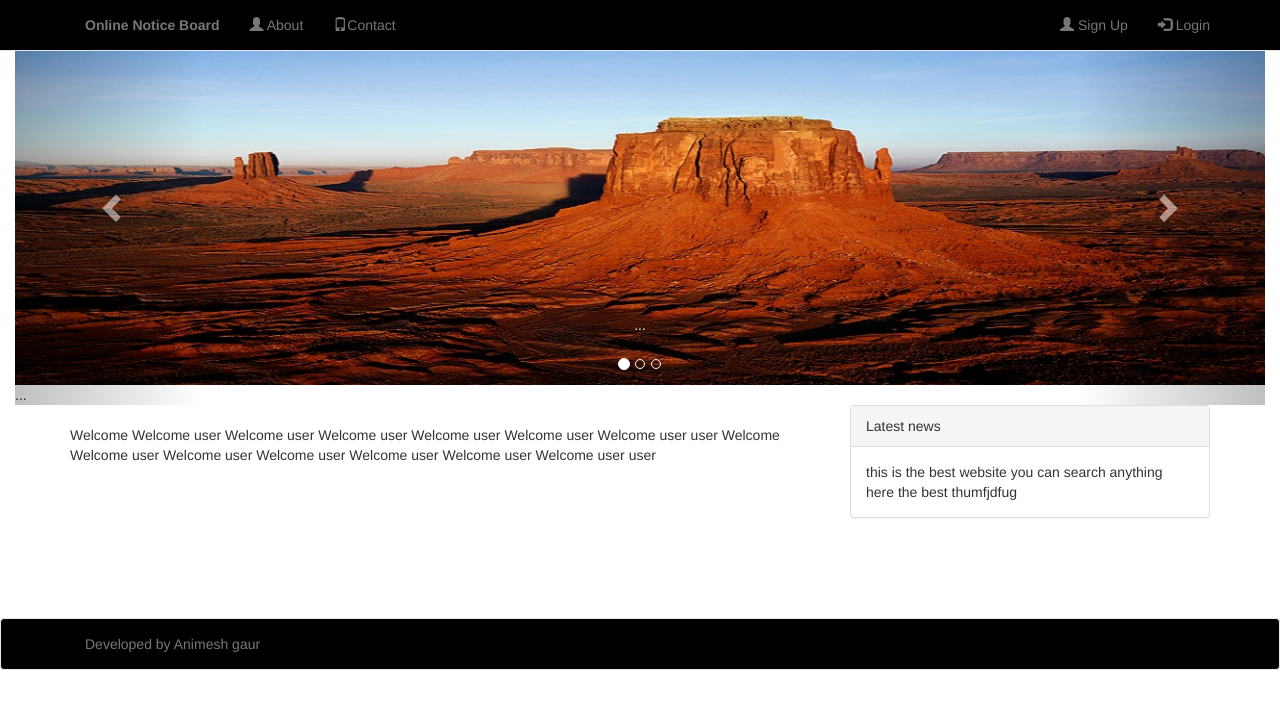
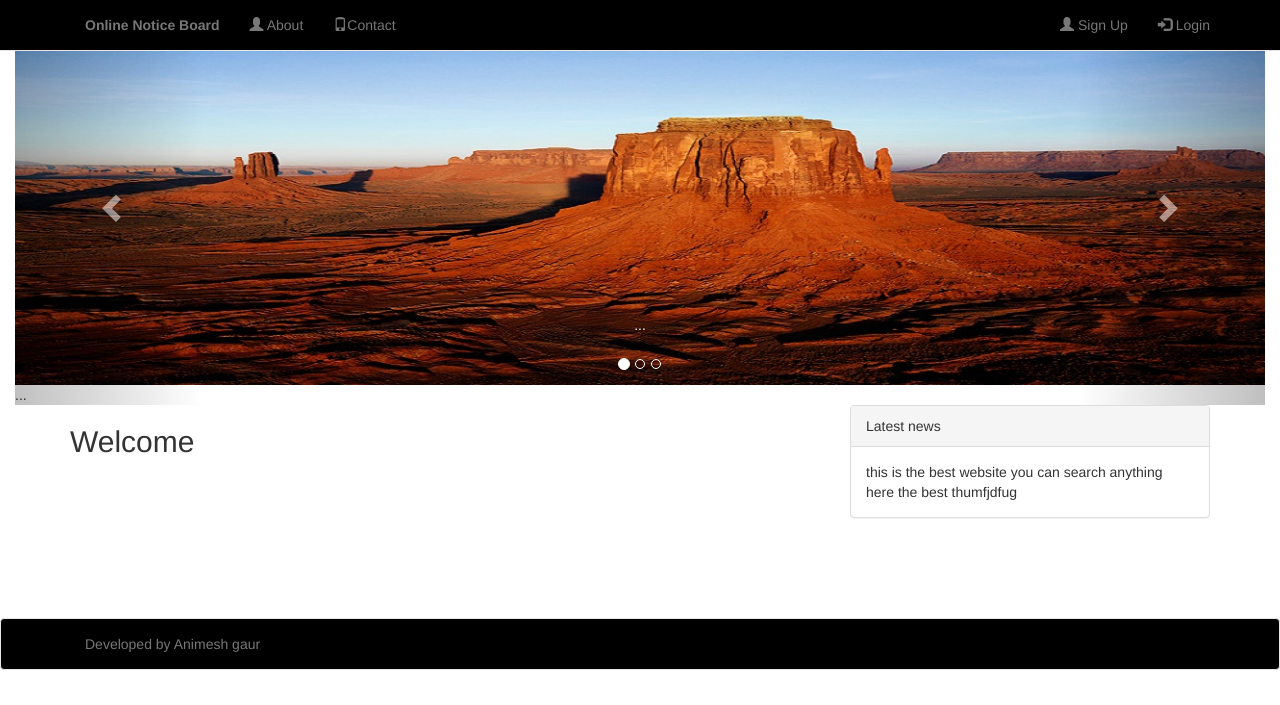
Before and after one commit to AnimeshGaur/notice-mania, a PHP site: page /index.php in a window 1280 px wide. Shown: the top 705 px of the page. Run offline with PHP 8.4, Linux system fonts and the light colour scheme.

Commit message:
index.php
update in index.php

```diff
--- a/notice/index.php
+++ b/notice/index.php
@@ -4,7 +4,7 @@ session_start();
  ?>
 <html>
 	<head>
-		<title>Online Notice Board</title>
+		<title>Animesh gaur</title>
 		<link rel="stylesheet" href="css/bootstrap.css"/>
 		<script src="js/jquery_library.js"></script>
 <script src="js/bootstrap.min.js"></script>
@@ -115,11 +115,7 @@ session_start();
 		}
 		else
 		{
-		echo "<h2></h2>
-		Welcome
-		Welcome user Welcome user Welcome user Welcome user Welcome user Welcome user user
-				Welcome
-		Welcome user Welcome user Welcome user Welcome user Welcome user Welcome user user";
+		echo "<h2>Welcome </h2>";
 		}
 		?>
 
@@ -157,7 +153,7 @@ session_start();
   <div class="container">
 
   <ul class="nav navbar-nav navbar-left">
-    <li><a href="http://www.phptpoint.com/"> Developed by Animesh gaur </a></li>
+    <li><a href="http://www.animeshgaur98.firebaseapp.com/"> Developed by Animesh gaur </a></li>
 
 	</ul>
 
```
